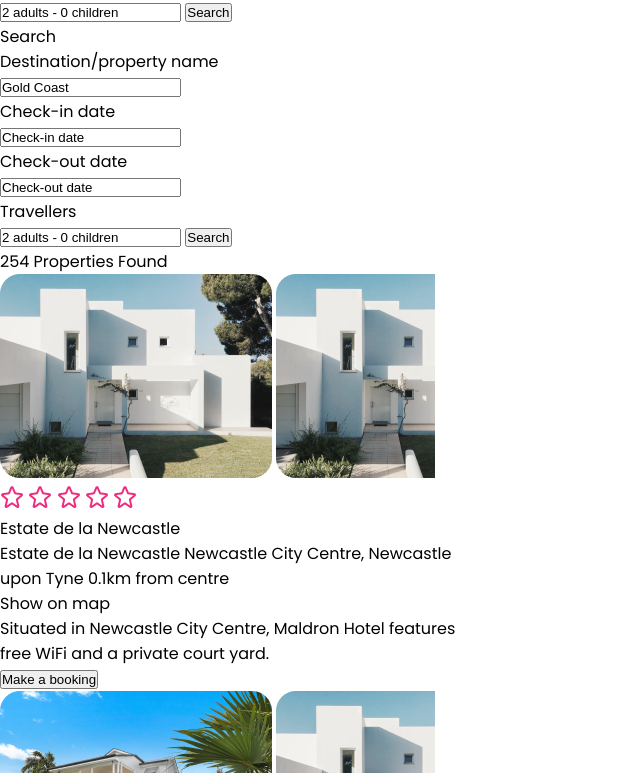
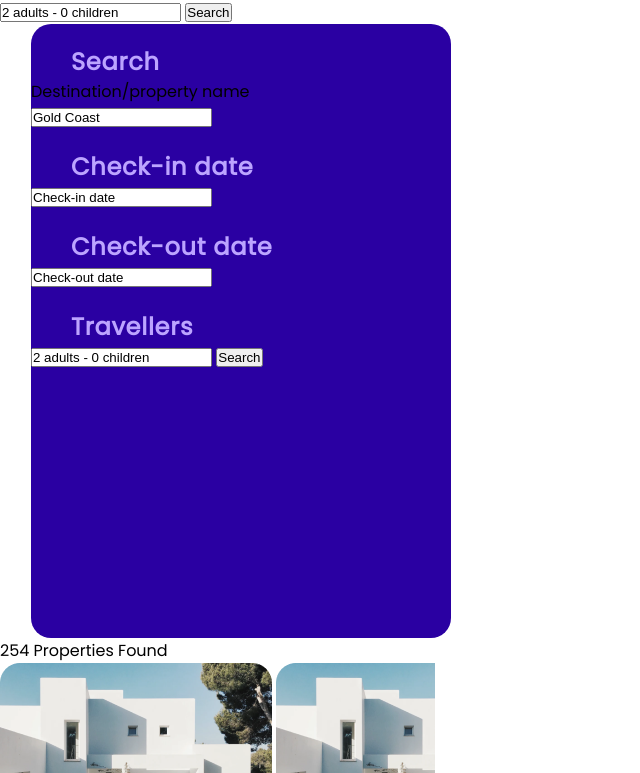
Before and after one commit to romeitas/202210-W3-maria-bragado, a website: page index.html in a window 1280 px wide. Shown: the part 138-911 px from the top of the page, without its empty margins (0-640 px from the left). Drawn offline with Linux system fonts and the light colour scheme.

Commit message:
box block2

```diff
--- a/scss/style.scss
+++ b/scss/style.scss
@@ -23,18 +23,31 @@
         position: absolute;
         width: 28px;
         height: 18px;
-        left: 319px;
+        left: 386px;
         top: 39px;
     }
 }
 
-.block1 {
-    height: 515px;
-    background-color: blue;
+// header::after {
+//     content: '';
+//     display: block;
+//     margin-bottom: 1px solid #bca4ff;
+//     margin: 1rem auto;
+// }
+
+.block2 {
+    width: 420px;
+    height: 614px;
+    border-radius: 20px;
+    background-color: #2a00a2;
+    margin-left: 31px;
+
+    .block2__title {
+        letter-spacing: 0.75px;
+        color: #bca4ff;
+        font-weight: 600;
+        font-size: 24px;
+        margin-left: 40px;
+        padding-top: 20px;
+    }
 }
-
-p {
-    font-weight: 700;
-    color: black;
-    margin-top: 77px;
-}
```
Also changed, not shown: css/style.css, 1 other file.
